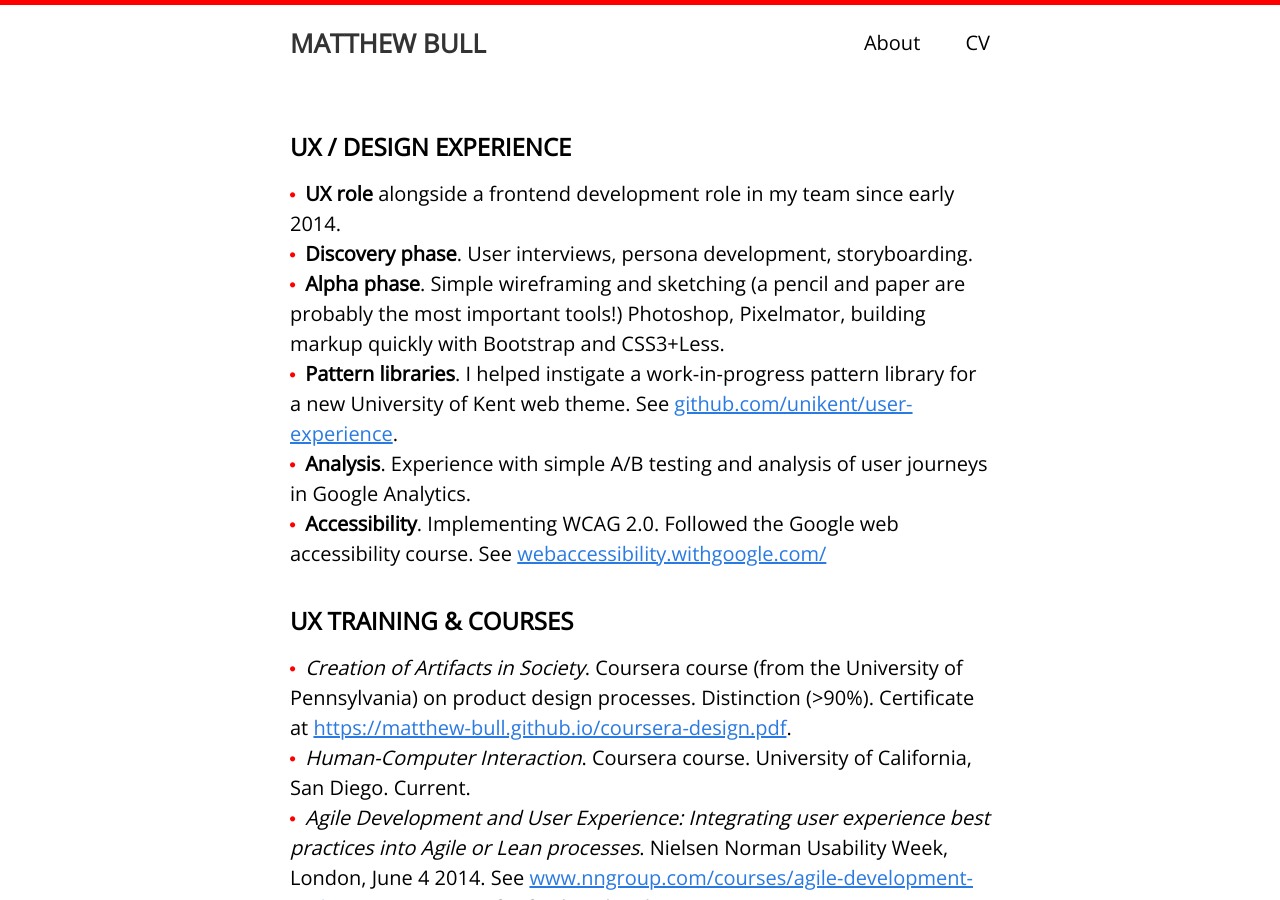
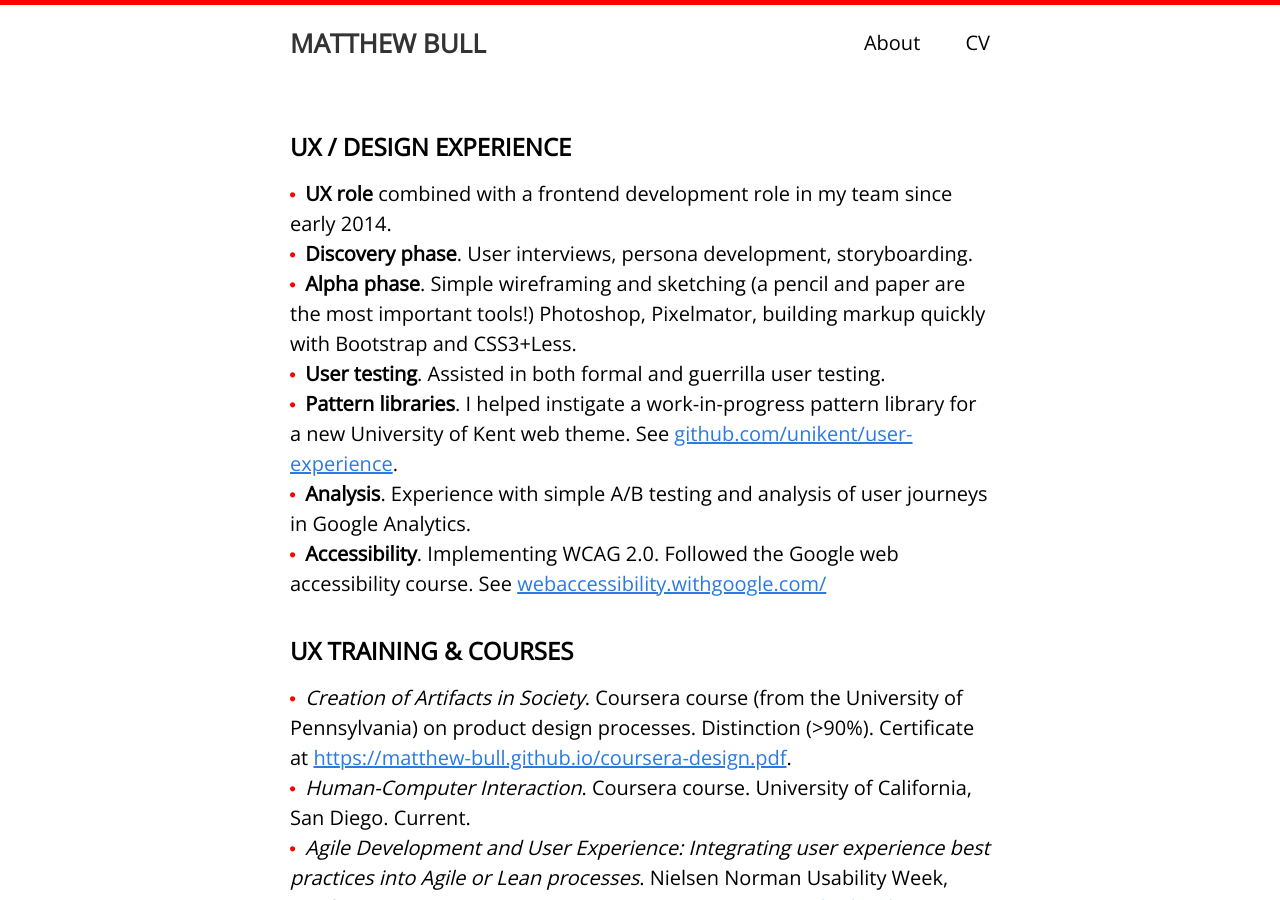
Before and after one commit to matthew-bull/matthew-bull.github.io, a Jekyll site: the page built from index.md, in a window 1280 px wide and 900 px high. Built offline with Jekyll 4.4.1, drawn with Linux system fonts in a browser that asks for light colours; nearby versions of some CDN libraries.

Commit message:
text changes

```diff
--- a/index.md
+++ b/index.md
@@ -5,9 +5,10 @@
 
 ## UX / DESIGN EXPERIENCE
 
-- **UX role** alongside a frontend development role in my team since early 2014.
+- **UX role** combined with a frontend development role in my team since early 2014.
 - **Discovery phase**. User interviews, persona development, storyboarding.
-- **Alpha phase**. Simple wireframing and sketching (a pencil and paper are probably the most important tools!) Photoshop, Pixelmator, building markup quickly with Bootstrap and CSS3+Less.
+- **Alpha phase**. Simple wireframing and sketching (a pencil and paper are the most important tools!) Photoshop, Pixelmator, building markup quickly with Bootstrap and CSS3+Less.
+- **User testing**. Assisted in both formal and guerrilla user testing.
 - **Pattern libraries**. I helped instigate a work-in-progress pattern library for a new University of Kent web theme. See [github.com/unikent/user-experience](https://github.com/unikent/user-experience).
 - **Analysis**. Experience with simple A/B testing and analysis of user journeys in Google Analytics.
 - **Accessibility**. Implementing WCAG 2.0. Followed the Google web accessibility course. See [webaccessibility.withgoogle.com/](https://webaccessibility.withgoogle.com/)
```
Also changed, not shown: about.md (+1 -1 lines).
